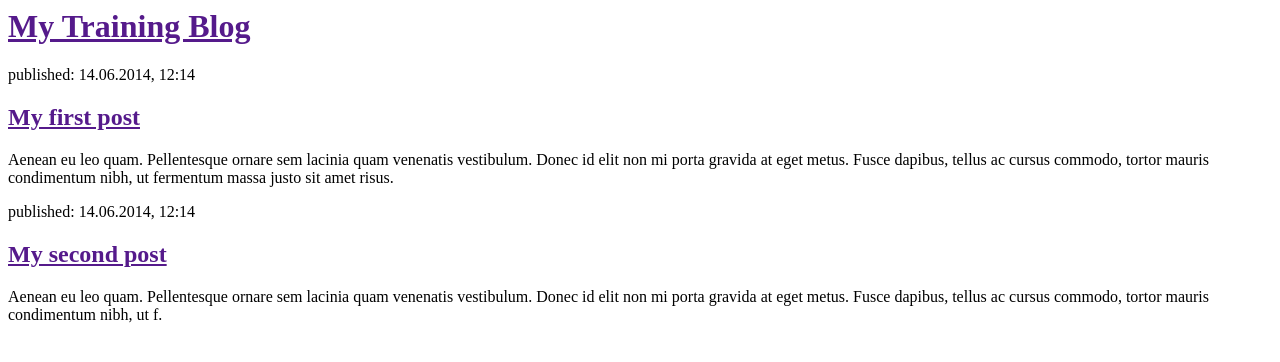
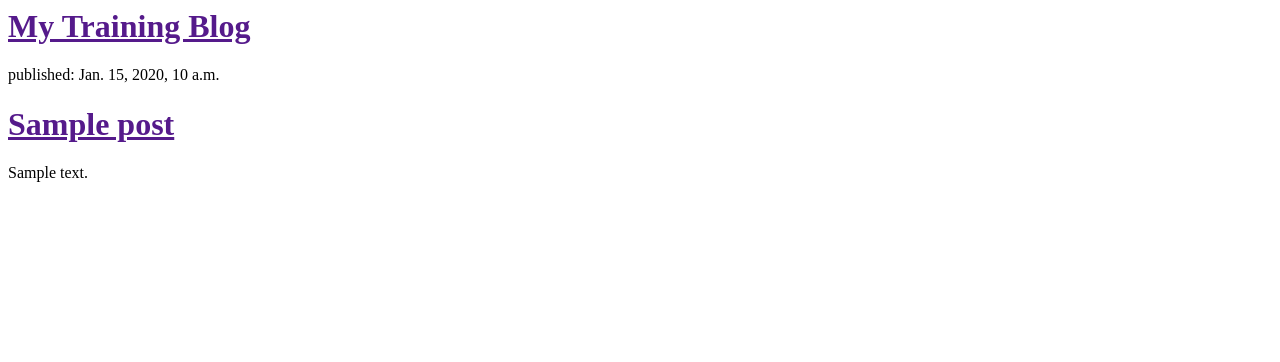
Before and after one commit to IkhtiaryRizky/my-first-blog, a Django app: template myTraining/blog/templates/blog/post_list.html in a window 1280 px wide. Shown: the top 362 px of the page. Run offline with Django 3.2, Linux system fonts and the light colour scheme; the template is opened without the code that fills it: values that come from a table or form of the project are taken from there, others are empty; tables that the repository leaves empty hold one stand-in row (values such as "Sample post").

Commit message:
Modified templates to display post from Models and Database

```diff
--- a/myTraining/blog/templates/blog/post_list.html
+++ b/myTraining/blog/templates/blog/post_list.html
@@ -7,8 +7,14 @@
         <div>
             <h1><a href="">My Training Blog</a></h1>
         </div>
-
-        <div>
+		{% for tampil in posts %}
+		    <div>
+		        <p>published: {{ tampil.publish_date }}</p>
+		        <h1><a href="">{{ tampil.title }}</a></h1>
+		        <p>{{ tampil.text|linebreaksbr }}</p>
+		    </div>
+		{% endfor %}
+       <!--  <div>
             <p>published: 14.06.2014, 12:14</p>
             <h2><a href="">My first post</a></h2>
             <p>Aenean eu leo quam. Pellentesque ornare sem lacinia quam venenatis vestibulum. Donec id elit non mi porta gravida at eget metus. Fusce dapibus, tellus ac cursus commodo, tortor mauris condimentum nibh, ut fermentum massa justo sit amet risus.</p>
@@ -18,6 +24,6 @@
             <p>published: 14.06.2014, 12:14</p>
             <h2><a href="">My second post</a></h2>
             <p>Aenean eu leo quam. Pellentesque ornare sem lacinia quam venenatis vestibulum. Donec id elit non mi porta gravida at eget metus. Fusce dapibus, tellus ac cursus commodo, tortor mauris condimentum nibh, ut f.</p>
-        </div>
+        </div> -->
     </body>
 </html>
--- a/myTraining/blog/views.py
+++ b/myTraining/blog/views.py
@@ -1,4 +1,7 @@
 from django.shortcuts import render
+from django.utils import timezone
+from .models import Post
 
 def post_list(request):
-	return render(request, 'blog/post_list.html', {})
+    posts = Post.objects.filter(publish_date__lte=timezone.now()).order_by('publish_date')
+    return render(request, 'blog/post_list.html', {'posts': posts})
```
